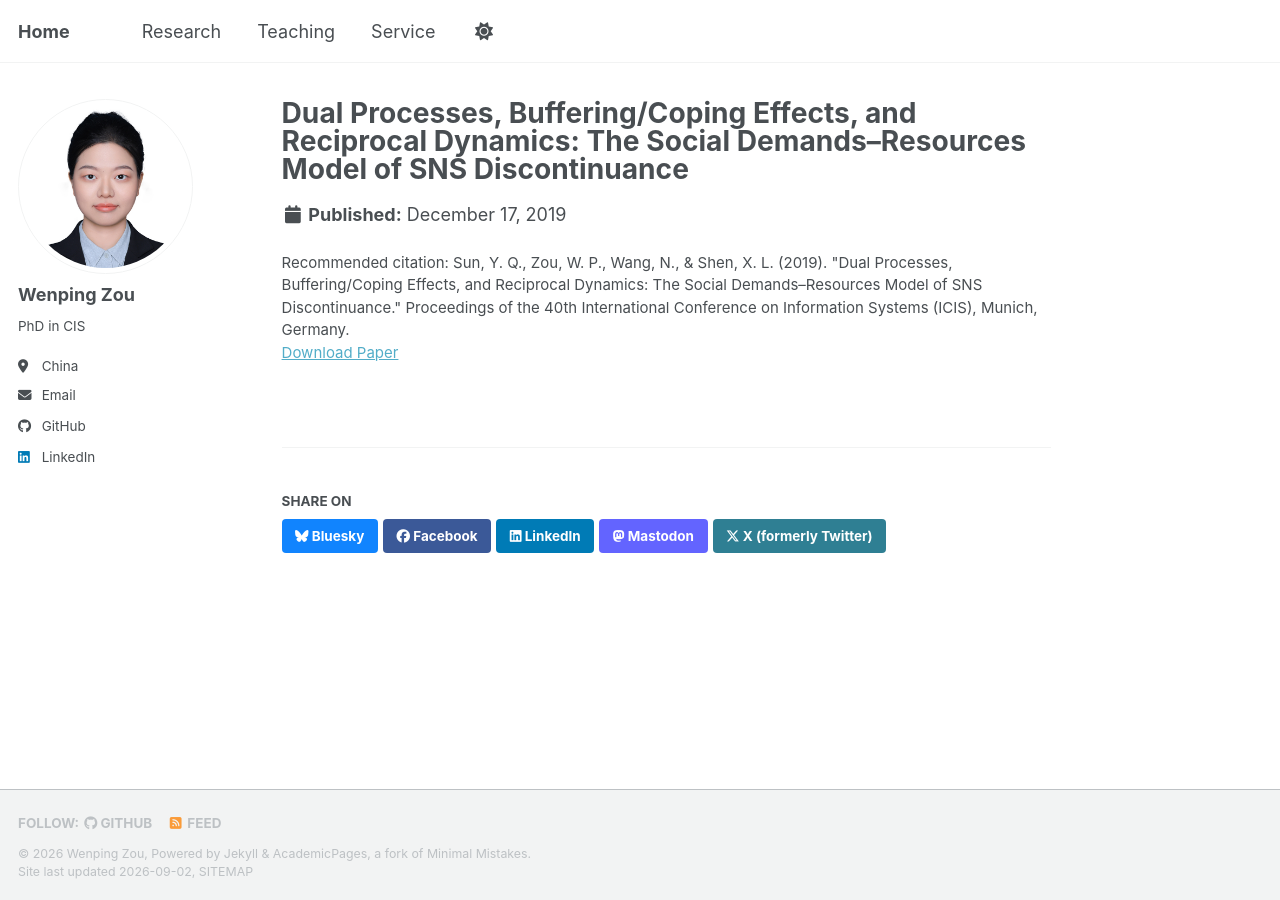
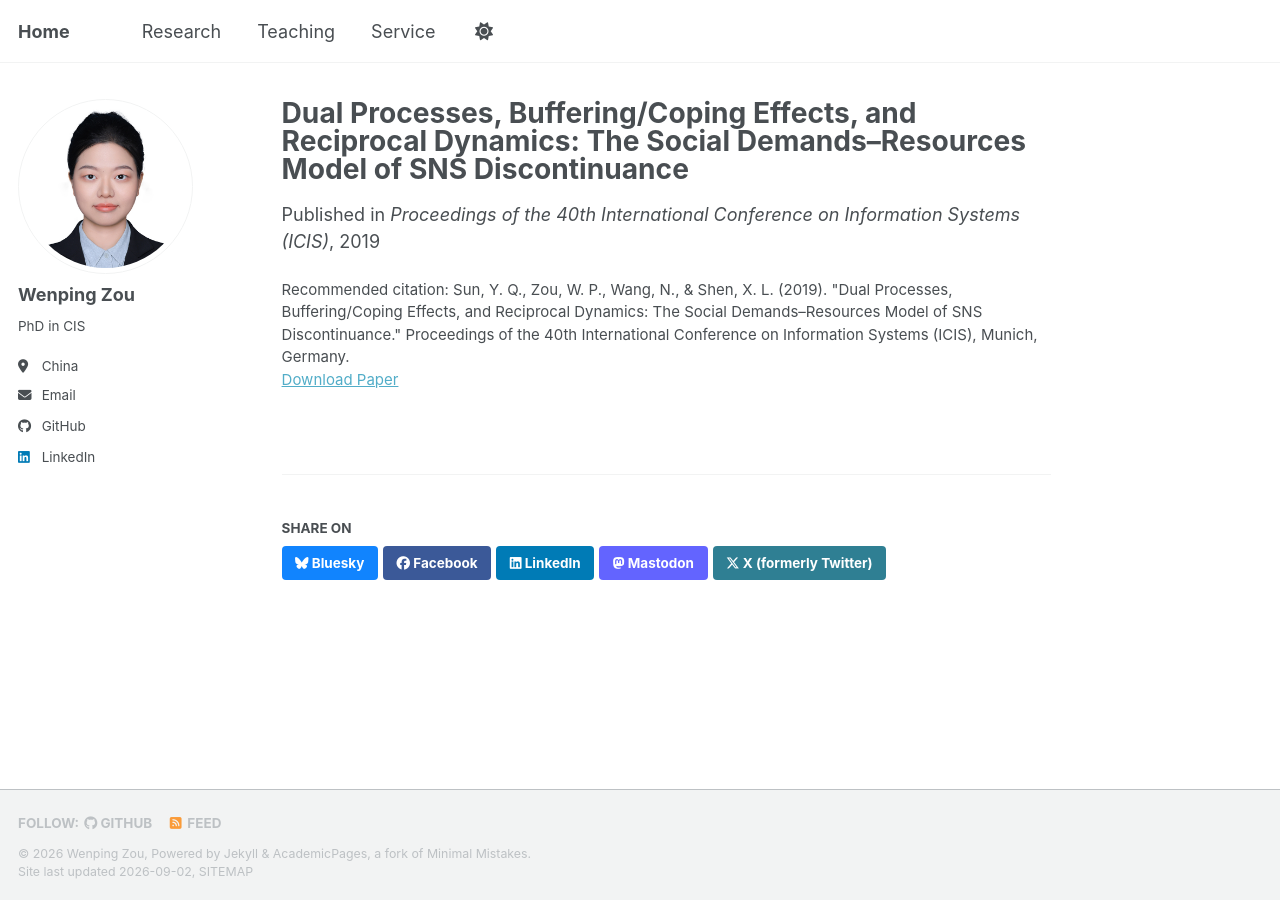
Before and after one commit to wenping-zou/wenping-zou.github.io, a Jekyll site: the page built from _publications/2019-icis.md, in a window 1280 px wide. Built offline with Jekyll 4.4.1, drawn with Linux system fonts in a browser that asks for light colours; a style sheet for code colours, icons or effects is not loaded.

Commit message:
Update 2019-icis.md

```diff
--- a/_publications/2019-icis.md
+++ b/_publications/2019-icis.md
@@ -4,6 +4,7 @@ collection: publications
 category: conferences
 permalink: /publication/2019-icis
 date: 2019-12-17
+venue: 'Proceedings of the 40th International Conference on Information Systems (ICIS)'
 paperurl: 'https://aisel.aisnet.org/icis2019/behavior_is/behavior_is/12/'
 citation: 'Sun, Y. Q., Zou, W. P., Wang, N., & Shen, X. L. (2019). &quot;Dual Processes, Buffering/Coping Effects, and Reciprocal Dynamics: The Social Demands–Resources Model of SNS Discontinuance.&quot; Proceedings of the 40th International Conference on Information Systems (ICIS), Munich, Germany.'
 ---
```
